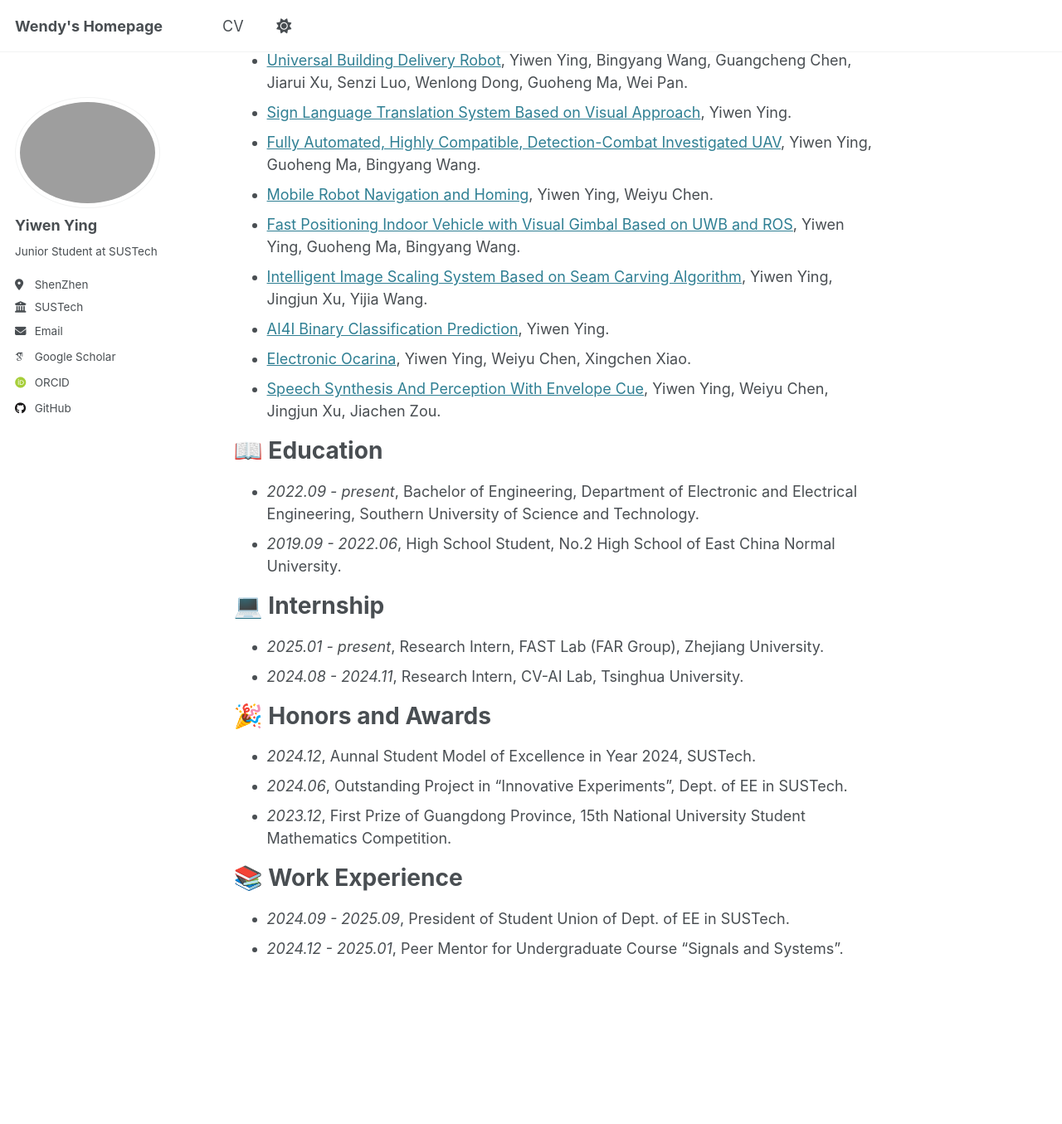
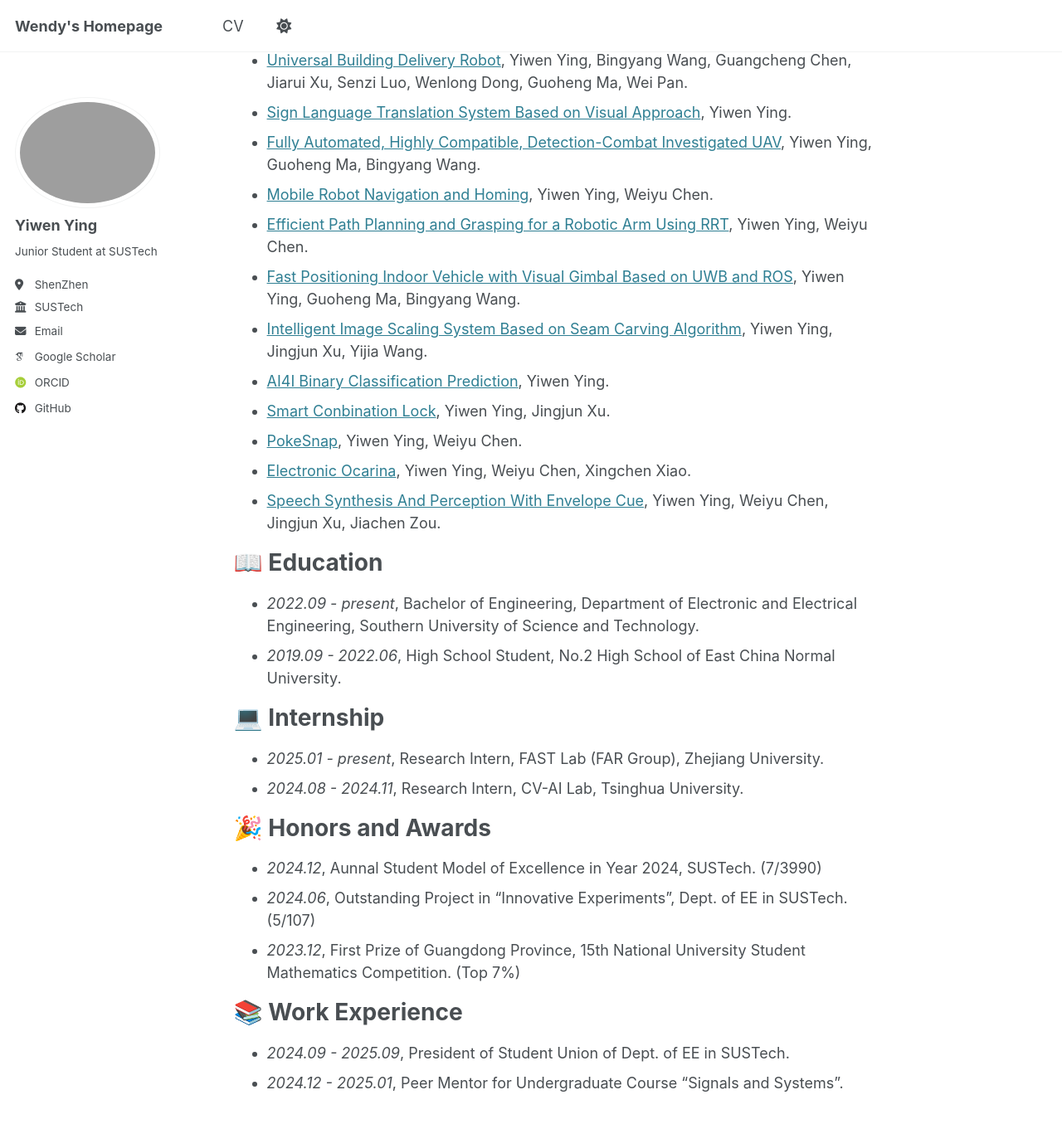
Before and after one commit to Wendy-Ying/Wendy-Ying.github.io, a Jekyll site: the page built from _pages/about.md, in a window 1280 px wide and 1400 px high, scrolled down 638 px. Shown: the top 1355 px of the window at 83% size. Built offline with Jekyll 4.4.1, drawn with Linux system fonts in a browser that asks for light colours; some web fonts are replaced.

Commit message:
Update about.md

```diff
--- a/_pages/about.md
+++ b/_pages/about.md
@@ -26,13 +26,16 @@ My personal CV is attached <a href='/files/resume.pdf'>here</a>. If you are inte
 - Precise 3D Reconstruction from Object Images
 
 # 🎁 Project
-- <a href='https://github.com/Wendy-Ying/Universal-Building-Delivery-Robot'>Universal Building Delivery Robot</a>, Yiwen Ying, Bingyang Wang, Guangcheng Chen, Jiarui Xu, Senzi Luo, Wenlong Dong, Guoheng Ma, Wei Pan.
+- <a href='https://github.com/Wendy-Ying/neupan_ros'>Universal Building Delivery Robot</a>, Yiwen Ying, Bingyang Wang, Guangcheng Chen, Jiarui Xu, Senzi Luo, Wenlong Dong, Guoheng Ma, Wei Pan.
 - <a href='https://github.com/Wendy-Ying/Sign-Language-Translation-System-Based-on-Visual-Approach'>Sign Language Translation System Based on Visual Approach</a>, Yiwen Ying.
 - <a href='https://github.com/Wendy-Ying/Fully-Automated-Highly-Compatible-Detection-Combat-Investigated-UAV'>Fully Automated, Highly Compatible, Detection-Combat Investigated UAV</a>, Yiwen Ying, Guoheng Ma, Bingyang Wang.
 - <a href='https://github.com/Wendy-Ying/Mobile-Robot-Navigation-and-Control-Lab'>Mobile Robot Navigation and Homing</a>, Yiwen Ying, Weiyu Chen.
+- <a href='https://github.com/Wendy-Ying/rrt_planner'>Efficient Path Planning and Grasping for a Robotic Arm Using RRT</a>, Yiwen Ying, Weiyu Chen.
 - <a href='https://github.com/Wendy-Ying/Fast-Positioning-Indoor-Vehicle-with-Visual-Gimbal-Based-on-UWB-and-ROS'>Fast Positioning Indoor Vehicle with Visual Gimbal Based on UWB and ROS</a>, Yiwen Ying, Guoheng Ma, Bingyang Wang.
 - <a href='https://github.com/Wendy-Ying/Intelligent-Image-Scaling-System-Based-on-Seam-Carving-Algorithm'>Intelligent Image Scaling System Based on Seam Carving Algorithm</a>, Yiwen Ying, Jingjun Xu, Yijia Wang.
 - <a href='https://github.com/Wendy-Ying/AI4I-Binary-Classification-Prediction'>AI4I Binary Classification Prediction</a>, Yiwen Ying.
+- <a href='https://github.com/Wendy-Ying/Smart-Combination-Lock'>Smart Conbination Lock</a>, Yiwen Ying, Jingjun Xu.
+- <a href='https://github.com/Wendy-Ying/PokeSnap'>PokeSnap</a>, Yiwen Ying, Weiyu Chen.
 - <a href='https://github.com/Wendy-Ying/Electronic-Ocarina'>Electronic Ocarina</a>, Yiwen Ying, Weiyu Chen, Xingchen Xiao.
 - <a href='https://github.com/Wendy-Ying/Speech-Synthesis-And-Perception-With-Envelope-Cue'>Speech Synthesis And Perception With Envelope Cue</a>, Yiwen Ying, Weiyu Chen, Jingjun Xu, Jiachen Zou.
 
@@ -45,9 +48,9 @@ My personal CV is attached <a href='/files/resume.pdf'>here</a>. If you are inte
 - *2024.08 - 2024.11*, Research Intern, CV-AI Lab, Tsinghua University.
 
 # 🎉 Honors and Awards
-- *2024.12*, Aunnal Student Model of Excellence in Year 2024, SUSTech.
-- *2024.06*, Outstanding Project in “Innovative Experiments”, Dept. of EE in SUSTech.
-- *2023.12*, First Prize of Guangdong Province, 15th National University Student Mathematics Competition.
+- *2024.12*, Aunnal Student Model of Excellence in Year 2024, SUSTech. (7/3990)
+- *2024.06*, Outstanding Project in “Innovative Experiments”, Dept. of EE in SUSTech. (5/107)
+- *2023.12*, First Prize of Guangdong Province, 15th National University Student Mathematics Competition. (Top 7%)
 
 # 📚 Work Experience
 - *2024.09 - 2025.09*, President of Student Union of Dept. of EE in SUSTech.
```
